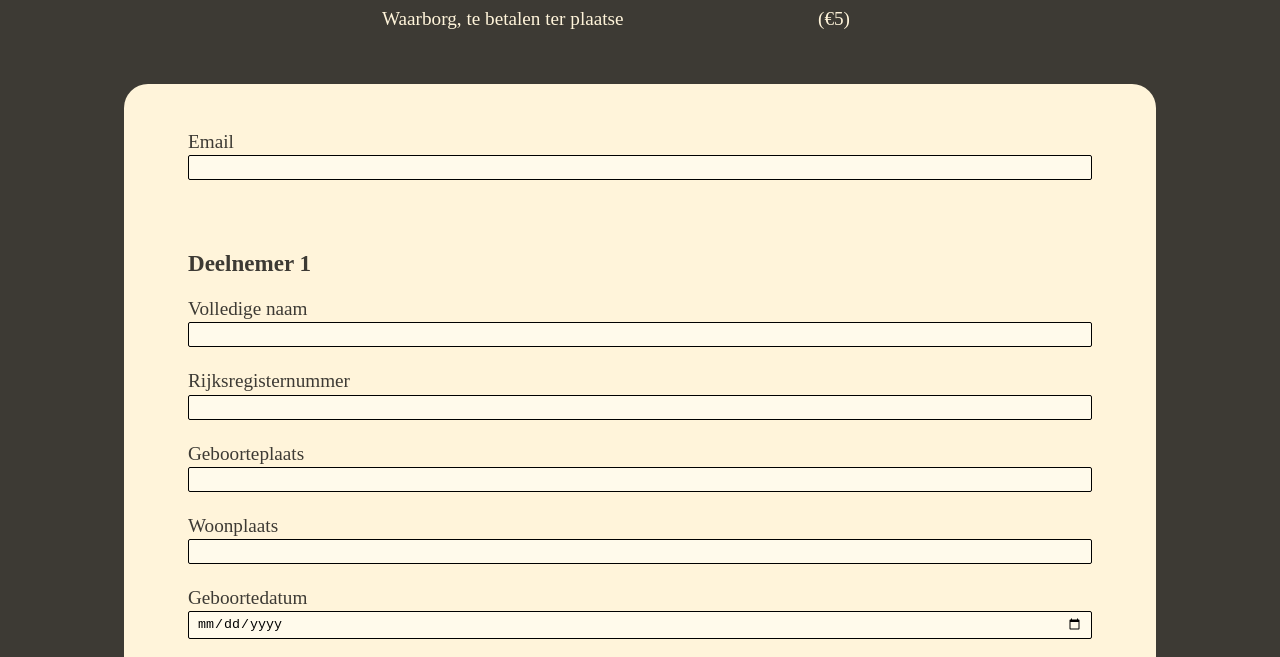
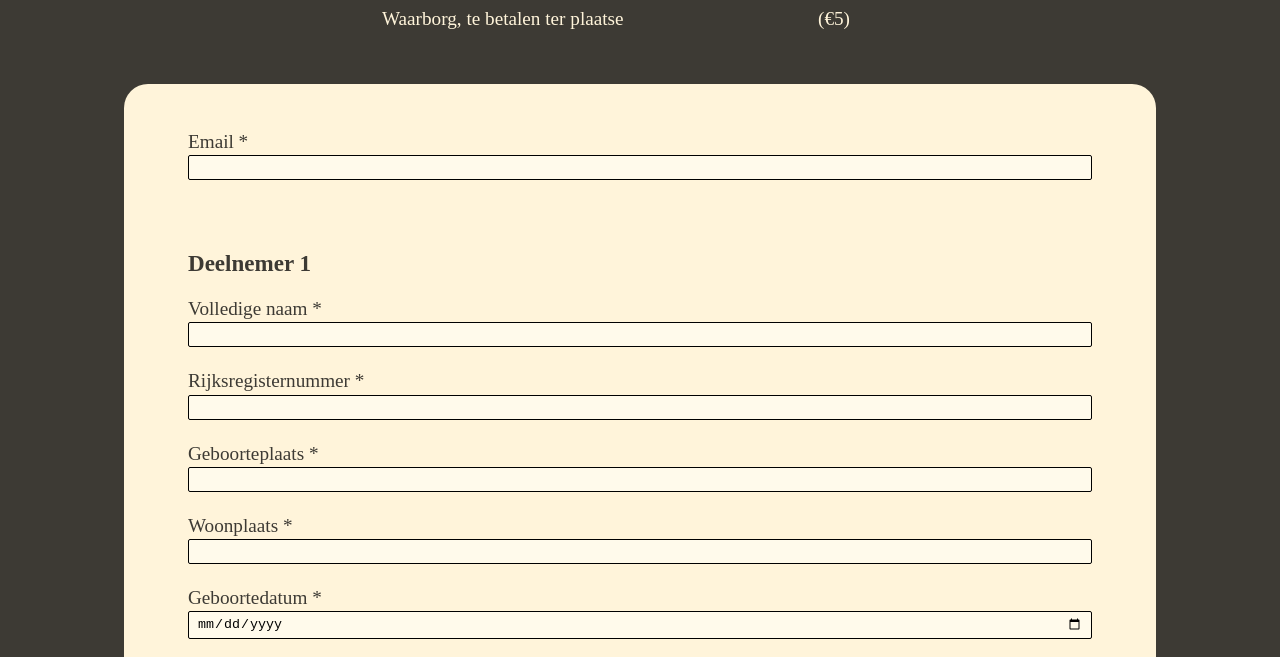
Before and after one commit to TijsM/el-toro-next, a Next.js app: page / in a window 1280 px wide. Shown: the part 3061-3718 px from the top of the page. Built offline with nearby package versions, Linux system fonts and the light colour scheme.

Commit message:
feat: make email required

```diff
--- a/src/components/core/Input.tsx
+++ b/src/components/core/Input.tsx
@@ -3,12 +3,13 @@ import styled from "styled-components";
 type BaseInputProps = {
   label: string;
   name: string;
-  type?: "text" | "date";
+  type?: "text" | "date" | "email";
   error?: string;
+  required?: boolean;
 };
 
 type StringInputProps = BaseInputProps & {
-  type: "text";
+  type: "text" | "email";
   value?: string;
   onChange: (e: React.ChangeEvent<HTMLInputElement>) => void;
 };
@@ -27,16 +28,18 @@ export const Input = ({
   value,
   onChange,
   error,
+  required,
   type = "text",
 }: InputProps) => {
   return (
     <StContainer>
-      <StLabel htmlFor={name}>{label}</StLabel>
+      <StLabel htmlFor={name}>{required ? label + " *" : label}</StLabel>
       <StInput
         name={name}
         value={value?.toString()}
         onChange={onChange}
         type={type}
+        required={required}
       />
       <StError>{error}</StError>
     </StContainer>
--- a/src/components/sign-up/ParticipantForm.tsx
+++ b/src/components/sign-up/ParticipantForm.tsx
@@ -70,6 +70,7 @@ export const ParticipantForm = ({
           onChange={(e) => updateParticipant("name", e.target.value)}
           label={"Volledige naam"}
           name="name"
+          required
         />
         <Input
           type="text"
@@ -79,6 +80,7 @@ export const ParticipantForm = ({
           }
           label={"Rijksregisternummer"}
           name="socialSecurityNumber"
+          required
         />
         <Input
           type="text"
@@ -86,6 +88,7 @@ export const ParticipantForm = ({
           onChange={(e) => updateParticipant("placeOfBirth", e.target.value)}
           label={"Geboorteplaats"}
           name="placeOfBirth"
+          required
         />
         <Input
           type="text"
@@ -93,6 +96,7 @@ export const ParticipantForm = ({
           onChange={(e) => updateParticipant("city", e.target.value)}
           label={"Woonplaats"}
           name="city"
+          required
         />
         <Input
           type="date"
@@ -100,6 +104,7 @@ export const ParticipantForm = ({
           onChange={(e) => updateParticipant("dateOfBirth", e.target.value)}
           label={"Geboortedatum"}
           name="dateOfBirth"
+          required
         />
       </StFormItems>
       {lostFocusOnForm && !errors.valid && (
--- a/src/components/sign-up/SignUpForm.tsx
+++ b/src/components/sign-up/SignUpForm.tsx
@@ -6,10 +6,7 @@ import { ParticipantForm, defaultParticipant } from "./ParticipantForm";
 import { PriceCalculation } from "./PriceCalculation";
 import { Particpant } from "../../types/Participant";
 import { allParticipantsAreValid } from "../../schema/Participant";
-import { usePricing } from "../../hooks/usePricing";
 import { useStripe } from "../../hooks/useStripe";
-import { useRouter } from "next/router";
-import { useSearchParams } from "next/navigation";
 import { getParticipantsFromUrl } from "../../utils/getParticipantsFromUrl";
 
 // https://vercel.com/guides/getting-started-with-nextjs-typescript-stripe
@@ -56,7 +53,8 @@ export const SignUpForm = () => {
           onChange={(e) => setEmail(e.target.value)}
           label={"Email"}
           name="email"
-          type="text"
+          type="email"
+          required
         />
       </StGeneralInfoContainer>
       {participants.map((participant, index) => {
@@ -82,7 +80,7 @@ export const SignUpForm = () => {
       <PriceCalculation participants={participants} />
       <StPaymentButtonContainer>
         <Button
-          disabled={!allParticipantsAreValid(participants)}
+          disabled={!allParticipantsAreValid(participants) || !email}
           onClick={() => openStripeCheckout(participants)}
           text={"Ga naar betaling"}
           size={"medium"}
```
